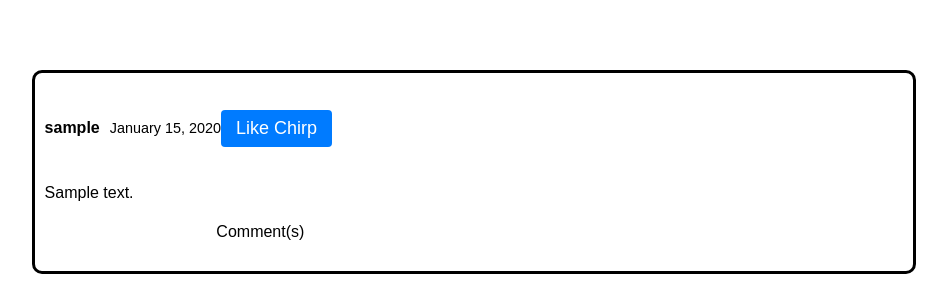
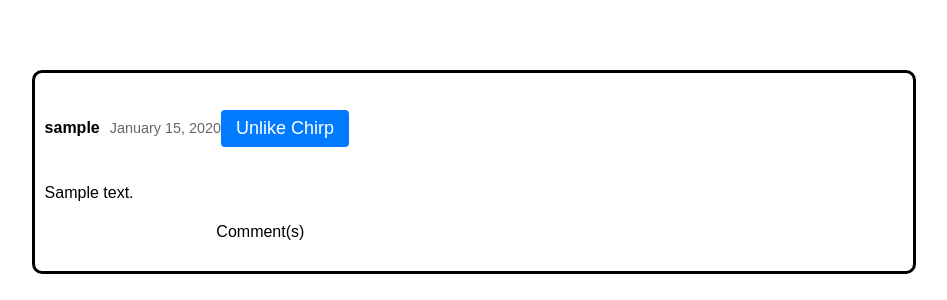
Before and after one commit to DaCrazyWeiser/chirper, a Django app: page / in a window 1280 px wide. Shown: the part 435-735 px from the top of the page, without its empty margins (166-1113 px from the left). Run offline with Django 5.2, Linux system fonts and the light colour scheme; a user stored in the database is signed in; tables that the repository leaves empty hold one stand-in row (values such as "Sample post").

Commit message:
fix pt.1

```diff
--- a/chirper/models.py
+++ b/chirper/models.py
@@ -38,6 +38,8 @@
         """
         return f"{self.user.username}: {self.content[:50]}"
 
+    def like_count(self):
+        return self.likes.count()  # Returns total likes
 
 class Follow(models.Model):
     """
--- a/chirper/templates/home.html
+++ b/chirper/templates/home.html
@@ -62,8 +62,16 @@
                     <div class="posted">
                         <div class="post-header">
                             <span class="post-user"><p>{{ chirp.user.username }}</p></span>
-                            <span class="post-time"><p>{{ chirp.created_at|date:"F j, Y" }}</p></span>
-                            <button type="submit" class="comment-button">Like Chirp</button>
+                            <span class="post-time">{{ chirp.created_at|date:"F j, Y" }}</span>
+                            <button type="button" class="comment-button like-button" data-chirp-id="{{ chirp.id }}">
+                                {% if request.user in chirp.likes.all %}
+                                    Unlike Chirp
+                                {% else %}
+                                    Like Chirp
+                                {% endif %}
+                            </button>
+                            <span class="comment-like">Likes: <span id="like-count-{{ chirp.id }}">{{ chirp.likes.count }}</span></span>
+
                         </div>
                         <div class="post-content">
                             <p>{{ chirp.content }}</p>
@@ -95,6 +103,7 @@
                                         <div class="comment">
                                             <span class="comment-user"><p>{{ comment.user.username }}</p></span>
                                             <span class="comment-time"><p>{{ comment.created_at|date:"F j, Y" }}</p></span>
+                                            <span class="comment-like"><p>{{ comment.user.like}}</p></span>
                                             <p>{{ comment.content }}</p>
                                         </div>
                                     {% endif %}
--- a/chirper/urls.py
+++ b/chirper/urls.py
@@ -1,5 +1,5 @@
 from django.urls import path
-from .views import home, about, search, profile, add_comment
+from .views import home, about, search, profile, add_comment, like_chirp
 
 
 urlpatterns = [
@@ -9,6 +9,7 @@
     path('search.html', search, name='search'),
     path('accounts/profile/', profile, name='profile'),
     path("comment/<int:chirp_id>/", add_comment, name="add_comment"),
+    path('like/<int:chirp_id>/', like_chirp, name='like_chirp'),
 
 
 ]
```
Also changed, not shown: chirper/views.py (+0 -15 lines).
